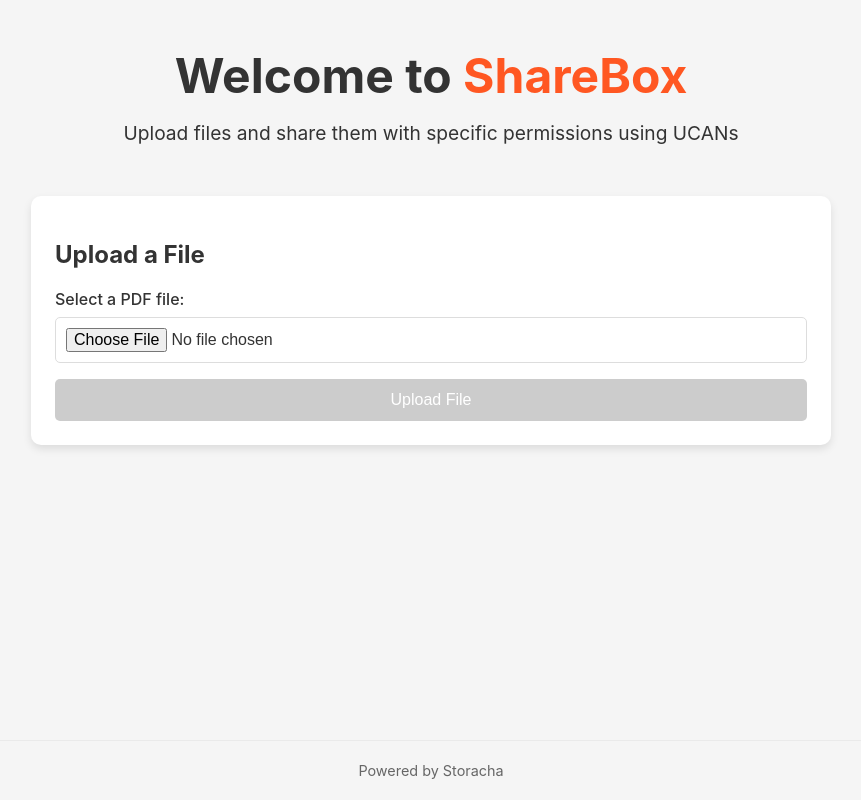
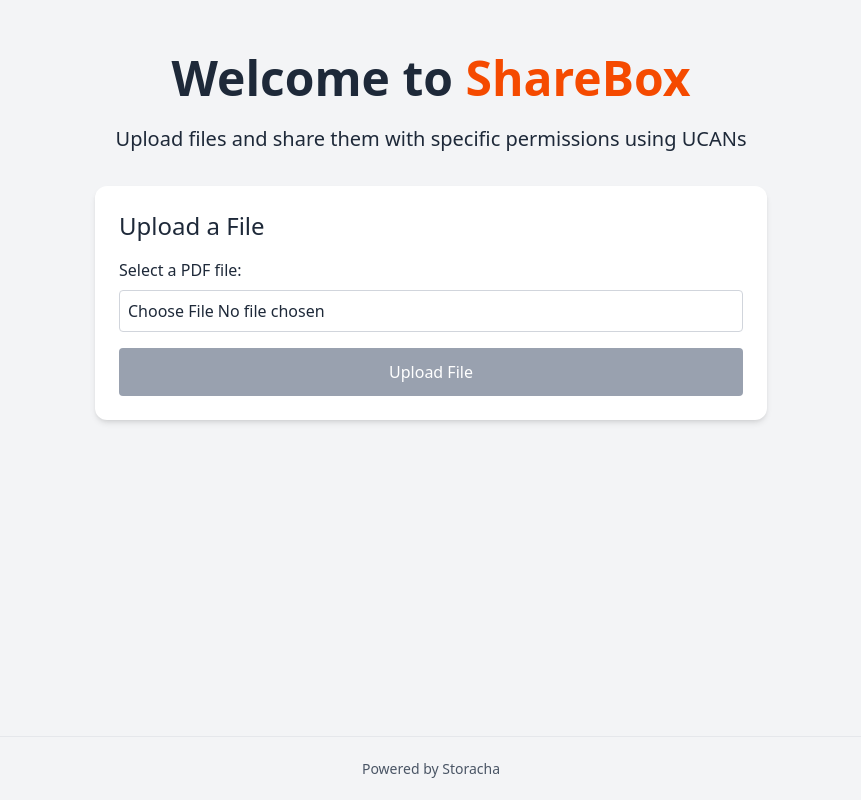
Before and after one commit to Dhruv-Varshney-developer/ShareBox-Storacha, a Next.js app in the folder sharebox/: page / in a window 1280 px wide. Shown: the whole page, without its empty margins (209-1070 px from the left). Built offline with nearby package versions, Linux system fonts and the light colour scheme.

Commit message:
refactor(styles): convert all styles to Tailwind

```diff
--- a/sharebox/components/FileUploader.js
+++ b/sharebox/components/FileUploader.js
@@ -1,6 +1,6 @@
+// sharebox/components/FileUploader.js
 import { useState } from "react";
 import { validateFile } from "../utils/fileHelpers";
-import styles from "../styles/Home.module.css";
 
 export default function FileUploader({ onUploadSuccess, onUploadError }) {
   const [file, setFile] = useState(null);
@@ -10,15 +10,12 @@
   const handleFileChange = (e) => {
     if (e.target.files.length > 0) {
       const selectedFile = e.target.files[0];
-
-      // Validate file on the frontend as well
       const validation = validateFile(selectedFile);
       if (!validation.isValid) {
         setError(validation.error);
         setFile(null);
         return;
       }
-
       setFile(selectedFile);
       setError(null);
     }
@@ -26,7 +23,6 @@
 
   const handleUpload = async (e) => {
     e.preventDefault();
-
     if (!file) {
       setError("Please select a file to upload");
       return;
@@ -36,17 +32,14 @@
     setError(null);
 
     try {
-      // Create form data
       const formData = new FormData();
       formData.append("file", file);
 
-      // Send file to backend API
       const response = await fetch("/api/upload", {
         method: "POST",
         body: formData,
       });
 
-      // Check if the response is JSON
       const contentType = response.headers.get("content-type");
       if (!contentType || !contentType.includes("application/json")) {
         const text = await response.text();
@@ -54,53 +47,54 @@
       }
 
       const result = await response.json();
-
       if (!response.ok) {
         throw new Error(result.error || "Upload failed");
       }
 
-      // Reset form
       setFile(null);
       document.getElementById("file").value = "";
-
-      // Call success callback
-      if (onUploadSuccess) {
-        onUploadSuccess(result.data);
-      }
+      if (onUploadSuccess) onUploadSuccess(result.data);
     } catch (err) {
       console.error("Upload error:", err);
       const errorMessage = err.message || "Failed to upload file";
       setError(errorMessage);
-
-      // Call error callback
-      if (onUploadError) {
-        onUploadError(errorMessage);
-      }
+      if (onUploadError) onUploadError(errorMessage);
     } finally {
       setLoading(false);
     }
   };
 
   return (
-    <div className={styles.card}>
-      <h2>Upload a File</h2>
-      {error && <p className={styles.error}>{error}</p>}
+    <div className="my-4 p-6 w-full rounded-xl bg-white shadow-md">
+      <h2 className="text-2xl mb-4">Upload a File</h2>
+      {error && (
+        <p className="text-red-600 bg-red-50 px-3 py-2 rounded border-l-4 border-red-600 my-4">
+          {error}
+        </p>
+      )}
 
-      <form onSubmit={handleUpload} className={styles.form}>
-        <div className={styles.fileInput}>
-          <label htmlFor="file">Select a PDF file:</label>
+      <form onSubmit={handleUpload} className="flex flex-col gap-4">
+        <div className="flex flex-col gap-2">
+          <label htmlFor="file" className="font-medium">
+            Select a PDF file:
+          </label>
           <input
             type="file"
             id="file"
             accept="application/pdf"
             onChange={handleFileChange}
             disabled={loading}
+            className="p-2 border border-gray-300 rounded"
           />
         </div>
 
         <button
           type="submit"
-          className={styles.button}
+          className={`px-5 py-3 rounded text-white font-medium ${
+            loading || !file
+              ? "bg-gray-400 cursor-not-allowed"
+              : "bg-orange-600 hover:bg-orange-700"
+          }`}
           disabled={!file || loading}
         >
           {loading ? "Uploading..." : "Upload File"}
--- a/sharebox/pages/index.js
+++ b/sharebox/pages/index.js
@@ -1,8 +1,8 @@
+// sharebox/pages/index.js
+import Head from "next/head";
 import { useState } from "react";
-import Head from "next/head";
 import FileUploader from "../components/FileUploader";
 import UploadResult from "../components/UploadResult";
-import styles from "../styles/Home.module.css";
 
 export default function Home() {
   const [uploadResult, setUploadResult] = useState(null);
@@ -19,24 +19,24 @@
   };
 
   return (
-    <div className={styles.container}>
+    <div className="min-h-screen px-4 flex flex-col justify-center items-center">
       <Head>
         <title>ShareBox - UCAN File Sharing</title>
         <meta name="description" content="Securely share files with UCANs" />
         <link rel="icon" href="/favicon.ico" />
       </Head>
 
-      <main className={styles.main}>
-        <h1 className={styles.title}>
-          Welcome to <span className={styles.highlight}>ShareBox</span>
+      <main className="py-12 flex-1 flex flex-col justify-start items-center w-full max-w-2xl">
+        <h1 className="m-0 leading-tight text-5xl font-bold text-center">
+          Welcome to <span className="text-orange-600">ShareBox</span>
         </h1>
 
-        <p className={styles.description}>
+        <p className="text-center leading-normal text-xl my-4 mx-0">
           Upload files and share them with specific permissions using UCANs
         </p>
 
         {globalError && (
-          <div className={styles.globalError}>
+          <div className="bg-red-100 border border-red-300 text-red-700 px-4 py-3 rounded-lg mb-8 text-center">
             <p>{globalError}</p>
           </div>
         )}
@@ -49,7 +49,7 @@
         <UploadResult result={uploadResult} />
       </main>
 
-      <footer className={styles.footer}>
+      <footer className="w-full h-16 border-t border-gray-200 flex justify-center items-center text-sm text-gray-600">
         <p>Powered by Storacha</p>
       </footer>
     </div>
--- a/sharebox/styles/Home.module.css
+++ /dev/null
@@ -1,271 +0,0 @@
-/* Custom module styles */
-.container {
-  min-height: 100vh;
-  padding: 0 1rem;
-  display: flex;
-  flex-direction: column;
-  justify-content: center;
-  align-items: center;
-}
-
-.main {
-  padding: 3rem 0;
-  flex: 1;
-  display: flex;
-  flex-direction: column;
-  justify-content: flex-start;
-  align-items: center;
-  width: 100%;
-  max-width: 800px;
-}
-
-.title {
-  margin: 0;
-  line-height: 1.15;
-  font-size: 3rem;
-  text-align: center;
-}
-
-.highlight {
-  color: var(--primary-color);
-}
-
-.description {
-  text-align: center;
-  line-height: 1.5;
-  font-size: 1.2rem;
-  margin: 1rem 0 2rem;
-}
-
-.card {
-  margin: 1rem 0;
-  padding: 1.5rem;
-  width: 100%;
-  border-radius: 10px;
-  background: var(--card-bg);
-  box-shadow: 0 4px 8px rgba(0, 0, 0, 0.1);
-}
-
-.form {
-  display: flex;
-  flex-direction: column;
-  gap: 1rem;
-}
-
-.fileInput {
-  display: flex;
-  flex-direction: column;
-  gap: 0.5rem;
-}
-
-.fileInput label {
-  font-weight: 500;
-}
-
-.fileInput input {
-  padding: 10px;
-  border: 1px solid #ddd;
-  border-radius: 5px;
-  font-size: 1rem;
-}
-
-.button {
-  background-color: var(--primary-color);
-  color: white;
-  border: none;
-  border-radius: 5px;
-  padding: 12px 20px;
-  font-size: 1rem;
-  cursor: pointer;
-  transition: background-color 0.2s;
-}
-
-.button:hover {
-  background-color: var(--primary-hover);
-}
-
-.button:disabled {
-  background-color: #ccc;
-  cursor: not-allowed;
-}
-
-.error {
-  color: var(--error-color);
-  background-color: rgba(244, 67, 54, 0.1);
-  padding: 0.75rem;
-  border-radius: 5px;
-  border-left: 4px solid var(--error-color);
-  margin: 1rem 0;
-}
-
-.result {
-  margin-top: 2rem;
-  padding: 1.5rem;
-  width: 100%;
-  border-radius: 10px;
-  background: var(--card-bg);
-  box-shadow: 0 4px 8px rgba(0, 0, 0, 0.1);
-  border-left: 4px solid var(--success-color);
-}
-
-.link {
-  color: var(--secondary-color);
-  display: inline-block;
-  padding: 8px 16px;
-  background-color: rgba(33, 150, 243, 0.1);
-  border-radius: 4px;
-  margin-top: 0.5rem;
-  transition: background-color 0.2s;
-}
-
-.link:hover {
-  background-color: rgba(33, 150, 243, 0.2);
-}
-
-.ucanSection {
-  margin-top: 2rem;
-  padding: 1.5rem;
-  width: 100%;
-  border-radius: 10px;
-  background: var(--card-bg);
-  box-shadow: 0 4px 8px rgba(0, 0, 0, 0.1);
-}
-
-.ucanDisplay {
-  position: relative;
-  margin: 1rem 0;
-}
-
-.ucanTextarea {
-  width: 100%;
-  padding: 0.75rem;
-  border: 1px solid #ddd;
-  border-radius: 5px;
-  font-family: monospace;
-  font-size: 0.9rem;
-  resize: none;
-}
-
-.copyButton {
-  position: absolute;
-  top: 8px;
-  right: 8px;
-  background-color: var(--secondary-color);
-  color: white;
-  border: none;
-  border-radius: 4px;
-  padding: 6px 12px;
-  font-size: 0.8rem;
-  cursor: pointer;
-  transition: background-color 0.2s;
-}
-
-.copyButton:hover {
-  background-color: #1976d2;
-}
-
-.info {
-  font-size: 0.9rem;
-  color: #666;
-  padding: 10px;
-  background-color: rgba(255, 193, 7, 0.1);
-  border-radius: 5px;
-  border-left: 4px solid #ffc107;
-}
-
-.footer {
-  width: 100%;
-  height: 60px;
-  border-top: 1px solid #eaeaea;
-  display: flex;
-  justify-content: center;
-  align-items: center;
-  font-size: 0.9rem;
-  color: #666;
-}
-
-.globalError {
-  background-color: #fee;
-  border: 1px solid #fcc;
-  color: #c33;
-  padding: 1rem;
-  border-radius: 8px;
-  margin-bottom: 2rem;
-  text-align: center;
-}
-
-.resultGrid {
-  display: grid;
-  grid-template-columns: 1fr 1fr;
-  gap: 1rem;
-  margin-bottom: 1.5rem;
-}
-
-.resultItem {
-  padding: 0.5rem;
-  background-color: #f8f9fa;
-  border-radius: 4px;
-  font-size: 0.9rem;
-}
-
-.cidSection {
-  margin: 1.5rem 0;
-  padding: 1rem;
-  background-color: #f8f9fa;
-  border-radius: 8px;
-  border: 1px solid #e9ecef;
-}
-
-.cidHeader {
-  display: flex;
-  justify-content: space-between;
-  align-items: center;
-  margin-bottom: 0.5rem;
-}
-
-.cidText {
-  display: block;
-  word-break: break-all;
-  font-family: "Courier New", monospace;
-  font-size: 0.85rem;
-  color: #495057;
-  background-color: white;
-  padding: 0.5rem;
-  border-radius: 4px;
-  border: 1px solid #dee2e6;
-}
-
-.copyButton {
-  background-color: #6c757d;
-  color: white;
-  border: none;
-  padding: 0.25rem 0.5rem;
-  border-radius: 4px;
-  font-size: 0.8rem;
-  cursor: pointer;
-  transition: background-color 0.2s;
-}
-
-.copyButton:hover {
-  background-color: #5a6268;
-}
-
-.linkSection {
-  text-align: center;
-  margin-top: 1.5rem;
-}
-
-.linkSection .link {
-  display: inline-block;
-  background-color: #007bff;
-  color: white;
-  padding: 0.75rem 1.5rem;
-  text-decoration: none;
-  border-radius: 6px;
-  font-weight: 500;
-  transition: background-color 0.2s;
-}
-
-.linkSection .link:hover {
-  background-color: #0056b3;
-}
--- a/sharebox/styles/globals.css
+++ b/sharebox/styles/globals.css
@@ -1,3 +1,9 @@
+
+/* sharebox/styles/globals.css */
+
+@import "tailwindcss";
+
+
 :root {
   --primary-color: #ff5722;
   --primary-hover: #e64a19;
@@ -10,21 +16,14 @@
   --error-color: #f44336;
 }
 
-html,
 body {
-  padding: 0;
-  margin: 0;
-  font-family: -apple-system, BlinkMacSystemFont, Segoe UI, Roboto, Oxygen,
-    Ubuntu, Cantarell, Fira Sans, Droid Sans, Helvetica Neue, sans-serif;
-  background-color: var(--light-bg);
-  color: var(--text-color);
+  @apply bg-gray-100 text-gray-800;
 }
 
 a {
-  color: var(--secondary-color);
-  text-decoration: none;
+  @apply text-blue-500 no-underline;
 }
 
 * {
-  box-sizing: border-box;
+  @apply box-border;
 }
```
Also changed, not shown: sharebox/components/UploadResult.js (+21 -16 lines).
